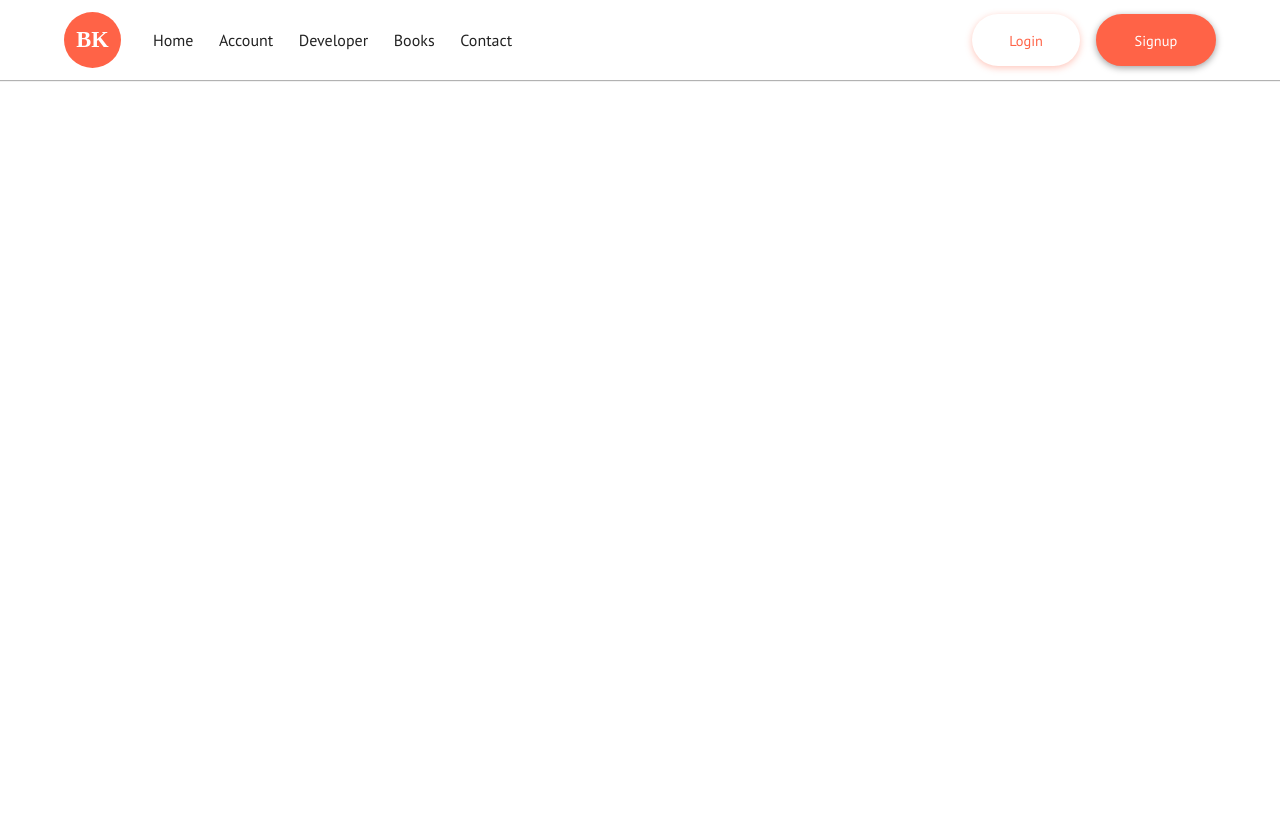
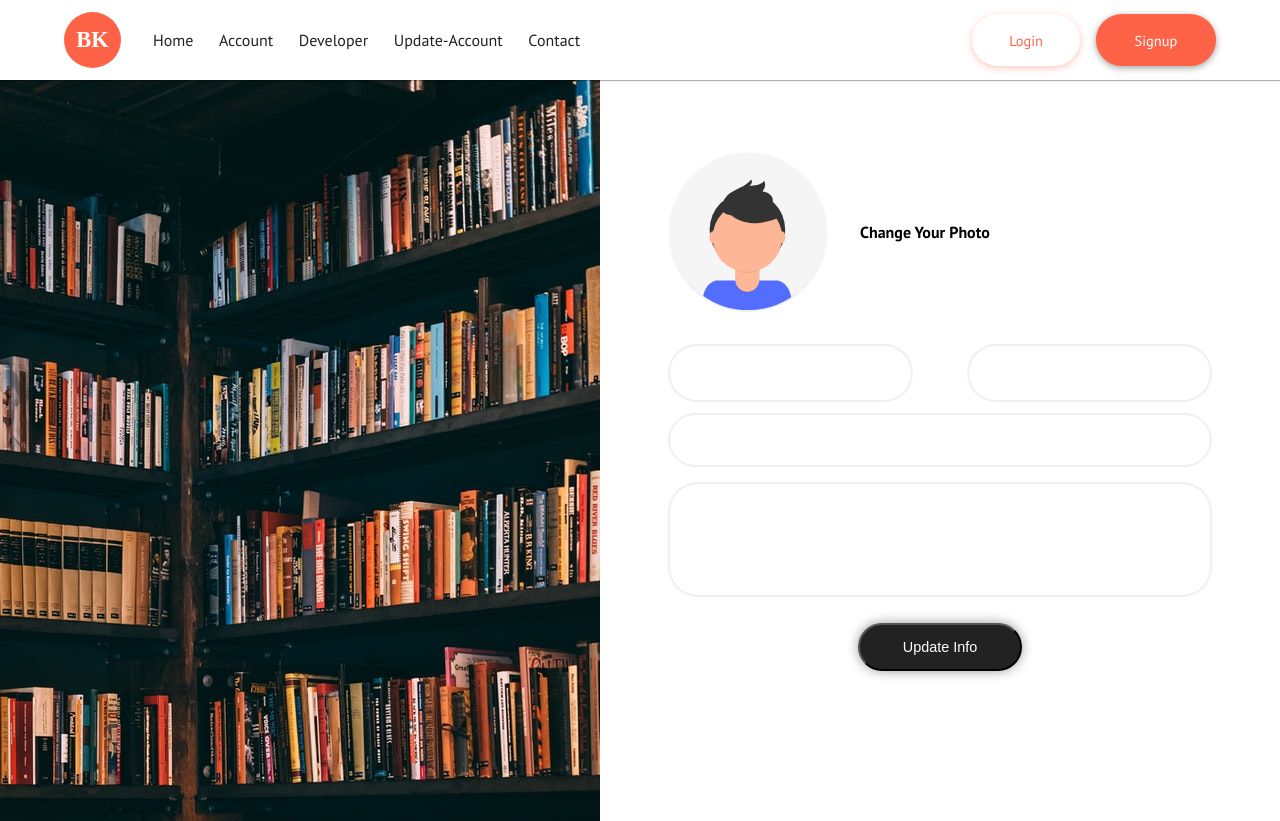
Before and after one commit to Abd-Alwahab/learn-auth-frontend, a React (Create React App) app: page /edit-account in a window 1280 px wide. Shown: the top 821 px of the page. Before the commit the page ends 800 px from the top, so only its background shows below. Built offline with nearby package versions, Linux system fonts and the light colour scheme.

Commit message:
adding the edit account page

```diff
--- a/src/App.js
+++ b/src/App.js
@@ -7,6 +7,7 @@ import ForgotPassword from "./pages/ForgotPassword";
 import PreviewProfile from "./pages/PreviewProfile";
 import ResetPassword from "./pages/ResetPassword";
 import Developer from "./pages/Developer";
+import EditProfile from "./pages/EditProfile";
 
 function App() {
   return (
@@ -18,6 +19,7 @@ function App() {
           <Route path="/login" component={Login} />
           <Route path="/signup" component={Signup} />
           <Route path="/profile" component={PreviewProfile} />
+          <Route path="/edit-account" component={EditProfile} />
           <Route path="/developer" component={Developer} />
           <Route path="/forgotpassword" component={ForgotPassword} />
           <Route path="/resetpassword" component={ResetPassword} />
--- /dev/null
+++ b/src/components/BackgroundImageWrapper.js
@@ -0,0 +1,18 @@
+import React from "react";
+
+function BackgroundImageWrapper({ imageSrc, userName, componentTitle }) {
+  return (
+    <div className="background-image-wrapper">
+      <div className="background-image-wrapper-image-container">
+        <img className="background-image-wrapper-image" src={imageSrc} alt="background" />
+      </div>
+      <div className="background-image-wrappert--content">
+        <h2 className="background-image-wrapper--title">Welcome {userName}</h2>
+
+        <p className="background-image-wrapper--desc">{componentTitle}</p>
+      </div>
+    </div>
+  );
+}
+
+export default BackgroundImageWrapper;
--- a/src/components/Navbar.js
+++ b/src/components/Navbar.js
@@ -56,8 +56,8 @@ function Navbar() {
               </li>
 
               <li className="list__item  books-item" onClick={closeNav}>
-                <Link to="/books" className=" link list__link">
-                  Books
+                <Link to="/edit-account" className=" link list__link">
+                  Update-Account
                 </Link>
               </li>
 
--- /dev/null
+++ b/src/pages/EditProfile.js
@@ -0,0 +1,82 @@
+import React, { useState } from "react";
+import BackgroundImageWrapper from "../components/BackgroundImageWrapper";
+import FullHeightWrapper from "../components/FullHeightWrapper";
+import ProfileImage from "./../media/profile/update-profile.jpg";
+import ProfilePlacholder from "./../media/profile/profile.svg";
+import InputForm from "../components/InputForm";
+
+function EditProfile() {
+  const [imagePreview, setImagePreview] = useState(ProfilePlacholder);
+  const [imagePreviewChecked, setImagePreviewChecked] = useState(false);
+
+  const handleImagePreview = (e) => {
+    let reader = new FileReader();
+    let file = e.target.files[0];
+
+    reader.onloadend = () => {
+      setImagePreview(reader.result);
+    };
+
+    reader.readAsDataURL(file);
+
+    const objectUrl = URL.createObjectURL(file);
+    setImagePreview(objectUrl);
+
+    setImagePreviewChecked(true);
+  };
+
+  return (
+    <FullHeightWrapper>
+      <div className="edit-profile">
+        <BackgroundImageWrapper
+          userName="Abd Alwahab"
+          componentTitle="Update Your Profile"
+          imageSrc={ProfileImage}
+        />
+
+        <div className="edit-profile__form">
+          <form id="profile-form">
+            <div className="profile-select-photo">
+              <div className="profile-image-preview--container">
+                <img className="profile-image-preview" src={imagePreview} />
+              </div>
+
+              <div className="select-input-container">
+                <h4>Change Your Photo</h4>
+
+                <input
+                  className="profile-input-photo"
+                  type="file"
+                  name="photo"
+                  onChange={handleImagePreview}
+                />
+              </div>
+            </div>
+
+            <div className="full-form-container">
+              <div className="meduim-form">
+                <InputForm className="meduim-input p-b" type="text" name="firstName" />
+              </div>
+              <div className="meduim-form">
+                <InputForm className="meduim-input p-b" type="text" name="lastName" />
+              </div>
+            </div>
+
+            <InputForm type="email" name="email" className="full-input p-m" />
+
+            <textarea name="bio" className="bio-input" />
+
+            <button
+              type="submit"
+              className="btn-small btn-width-fixed btn-dark-gray btn btn-shadow"
+            >
+              Update Info
+            </button>
+          </form>
+        </div>
+      </div>
+    </FullHeightWrapper>
+  );
+}
+
+export default EditProfile;
```
Also changed, not shown: 1 other file (tests, documents, lock files or other folders).
